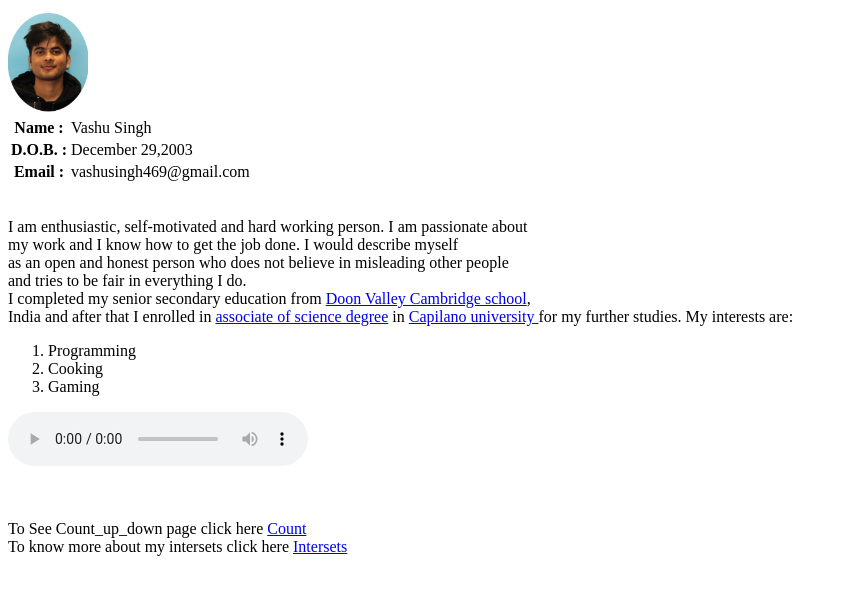
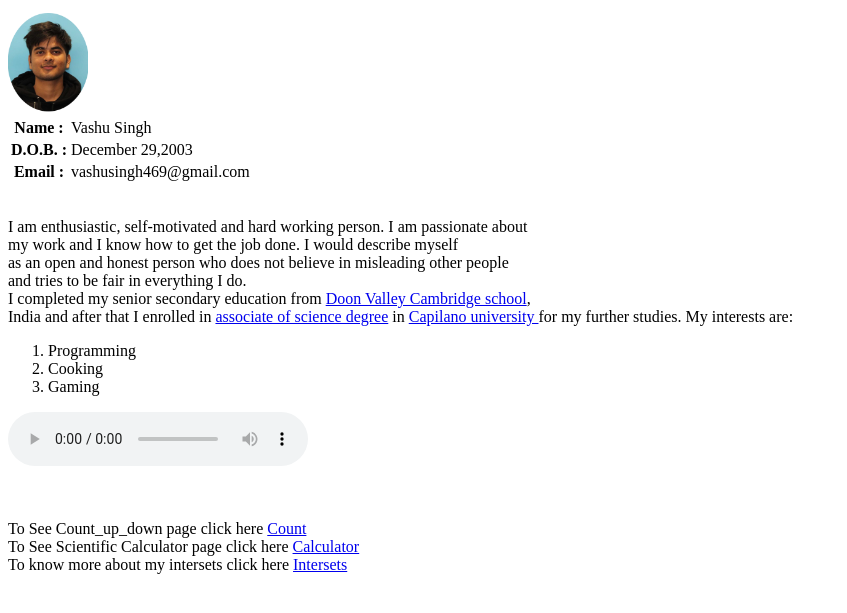
Before and after one commit to Vashusingh44/Comp_165, a plain HTML site: page index.html in a window 1280 px wide. Shown: the part 127-740 px from the top of the page, without its empty margins (0-847 px from the left). Drawn offline with Linux system fonts and the light colour scheme.

Commit message:
Update index.html

```diff
--- a/index.html
+++ b/index.html
@@ -46,6 +46,8 @@
 		<p>
 			To See Count_up_down page click here <a href="Count_up_down.html">Count</a>
 			<br>
+			To See Scientific Calculator page click here <a href="Calculator.html">Calculator</a>
+			<br>
 			To know more about my intersets click here <a href="second.html"> Intersets</a>
 		</p>
 
```
